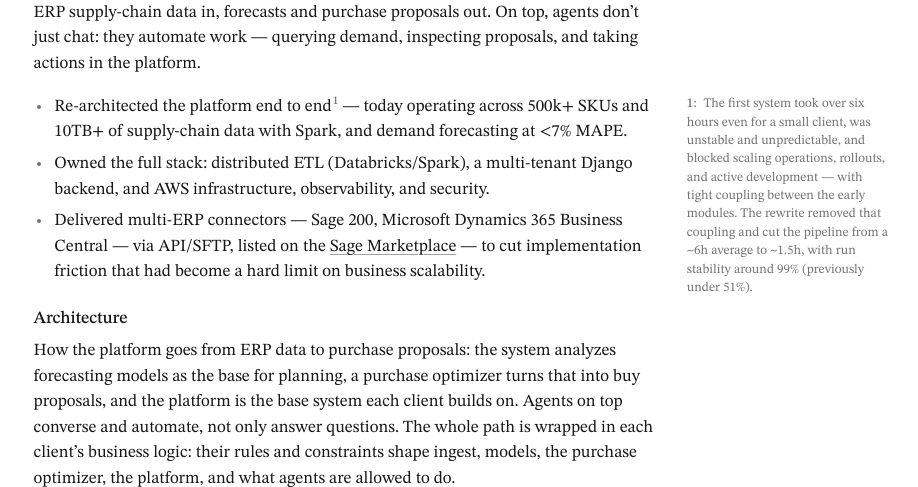
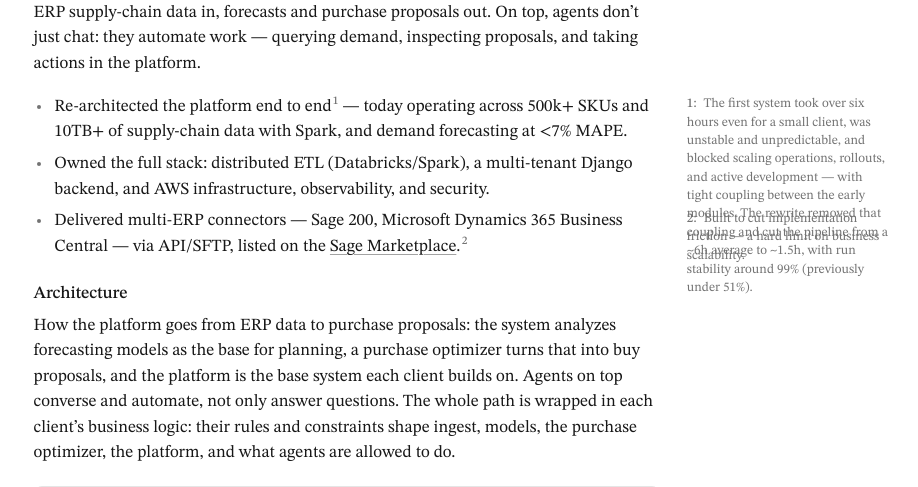
Before and after one commit to zabbix-byte/cv, a Django app: page /projects/ in a window 1280 px wide. Shown: the part 329-816 px from the top of the page, without its empty margins (293-1211 px from the left). Run offline with Django 5.2, Linux system fonts and the light colour scheme; some web fonts are replaced.

Commit message:
feat: Refine Valerdat project description with enhanced sidenote for clarity
- Updated the Valerdat project description in projects.html to include a new sidenote, providing additional context on the reduction of implementation friction and its impact on business scalability.
- Improved formatting for better readability and user experience, ensuring key points are effectively communicated.

```diff
--- a/templates/pages/projects.html
+++ b/templates/pages/projects.html
@@ -28,10 +28,13 @@
         </aside>
       </li>
       <li>Owned the full stack: distributed ETL (Databricks/Spark), a multi-tenant Django backend, and AWS infrastructure, observability, and security.</li>
-      <li>
+      <li class="li-sidenote">
         Delivered multi-ERP connectors — Sage 200, Microsoft Dynamics 365 Business Central — via API/SFTP, listed on the
-        <a href="https://marketplacepartners.sage.com/soluciones/valerdat/" target="_blank" rel="noopener">Sage Marketplace</a>
-        — to cut implementation friction that had become a hard limit on business scalability.
+        <a href="https://marketplacepartners.sage.com/soluciones/valerdat/" target="_blank" rel="noopener">Sage Marketplace</a>.<span class="sidenote-mark" aria-hidden="true">2</span>
+        <aside class="sidenote">
+          <span class="sidenote-num">2</span>
+          Built to cut implementation friction — a hard limit on business scalability.
+        </aside>
       </li>
     </ul>
 
```
